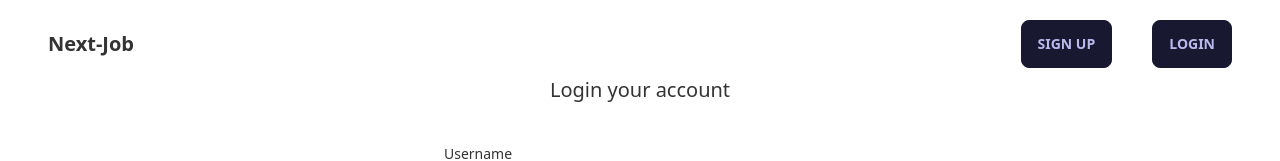
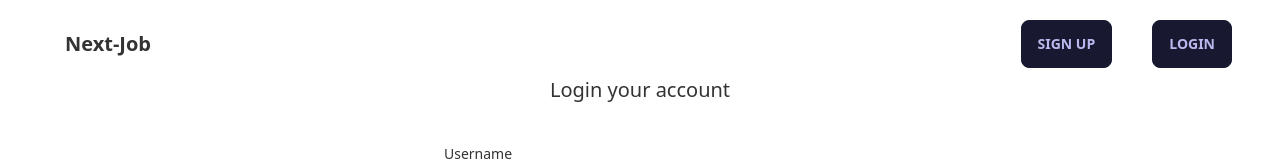
Before and after one commit to chienher1998/next-job, a SvelteKit app: page /users/login in a window 1280 px wide. Shown: the top 161 px of the page. Built offline with nearby package versions, Linux system fonts and the light colour scheme.

Commit message:
Added logo hover effect

```diff
--- a/src/routes/+page.svelte
+++ b/src/routes/+page.svelte
@@ -5,7 +5,7 @@
 
 <div class="mx-10 my-3">
 <nav class="flex justify-between items-center">
-    <h1 class="left-0 text-center text-xl font-bold">Next-Job</h1>
+    <a href="/" class="btn btn-ghost normal-case text-xl">Next-Job</a>
     <div>
         <a href="/users/new" class="btn mx-10 ">Sign Up</a>
         <a href="/users/login" class="btn">Login</a>
--- a/src/routes/users/login/+page.svelte
+++ b/src/routes/users/login/+page.svelte
@@ -3,7 +3,7 @@
 </script>
 <div class="mx-10 my-3">
 <nav class="navbar flex justify-between items-center">
-    <h1 class="left-0 text-center text-xl font-bold">Next-Job</h1>
+    <a href="/" class="btn btn-ghost normal-case text-xl">Next-Job</a>
     <div>
         <a href="/users/new" class="btn mx-10 ">Sign Up</a>
         <a href="/users/login" class="btn">Login</a>
--- a/src/routes/users/new/+page.svelte
+++ b/src/routes/users/new/+page.svelte
@@ -48,7 +48,7 @@
   </script>
   <div class="mx-10 my-3">
   <nav class="navbar flex justify-between items-center">
-    <h1 class="left-0 text-center text-xl font-bold">Next-Job</h1>
+    <a href="/" class="btn btn-ghost normal-case text-xl">Next-Job</a>
     <div>
         <a href="/users/new" class="btn mx-10 ">Sign Up</a>
         <a href="/users/login" class="btn">Login</a>
```
